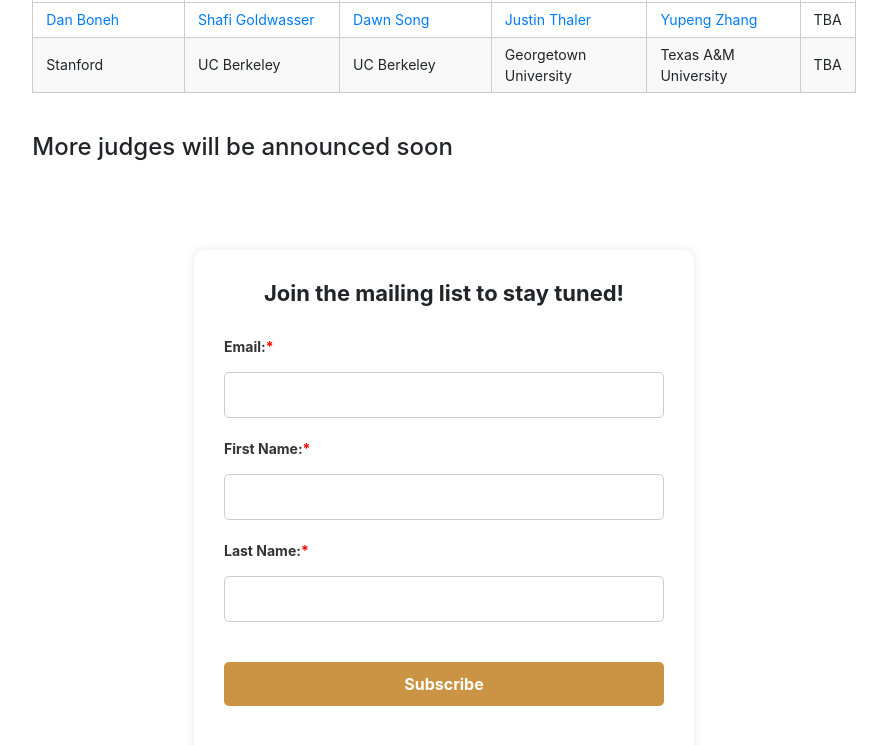
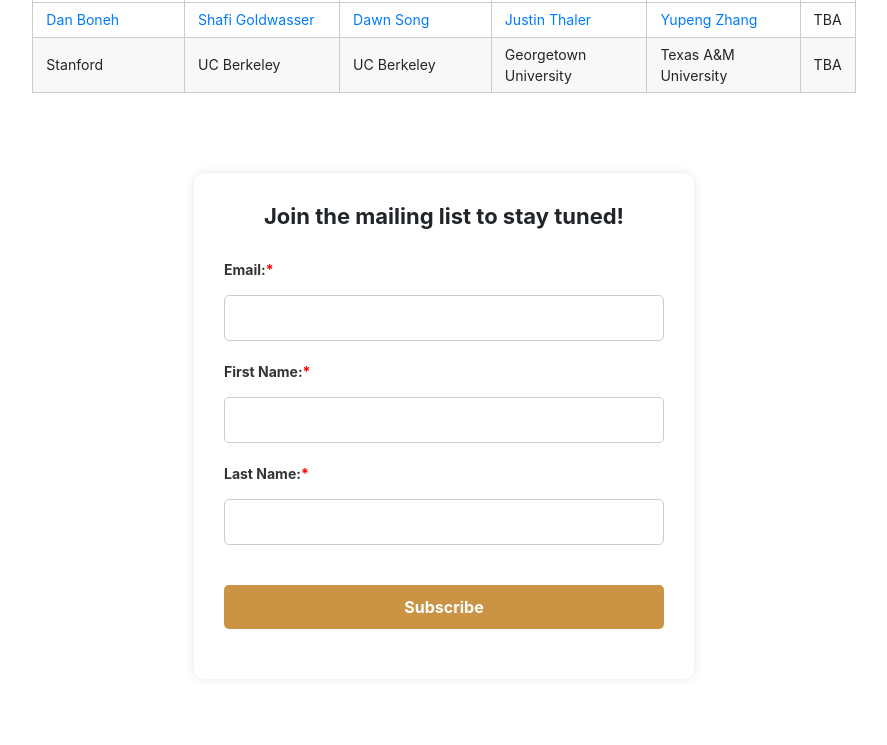
Before and after one commit to rdi-berkeley/zkp-web3-hackathon, a Jekyll site: the page built from index.md, in a window 1280 px wide and 900 px high, scrolled down 1705 px, cut to the strip 128-873 px from the top of the window. Shown: the whole strip, without its empty margins (196-1083 px from the left). Built offline with Jekyll 4.4.1, drawn with Linux system fonts in a browser that asks for light colours; nearby versions of some CDN libraries.

Commit message:
Update home.html

```diff
--- a/_layouts/home.html
+++ b/_layouts/home.html
@@ -162,7 +162,7 @@ cover-img: "/assets/img/ZKP_Web3 HackathonBanner.jpg"
       <th style="width: 20%;"><img style="object-fit:cover" width=150 height=200 src="{{site.baseurl}}/assets/img/dawn-berkeley.jpg" alt="Dawn Song"></th>
       <th style="width: 20%;"><img style="object-fit:cover" width=150 height=200 src="{{site.baseurl}}/assets/img/thaler.png" alt="Justin Thaler"></th>
       <th style="width: 20%;"><img style="object-fit:cover" width=150 height=200 src="{{site.baseurl}}/assets/img/yupeng.jpeg" alt="Yupeng Zhang"></th>
-      <th style="width: 20%;"><img style="object-fit:cover" width=150 height=200 src="{{site.baseurl}}/assets/img/mystery.png" alt="TBD"></th>
+      <th style="width: 20%;"><img style="object-fit:cover" width=300 height=200 src="{{site.baseurl}}/assets/img/mystery.png" alt="TBD"></th>
     </tr>
   </thead>
   <tbody>
@@ -185,8 +185,6 @@ cover-img: "/assets/img/ZKP_Web3 HackathonBanner.jpg"
   </tbody>
 </table>
 
-<div style="height:40px; width:100%; clear:both;"></div>
-<h4>More judges will be announced soon</h4>
 
 <div style="height:30px; width:100%; clear:both;"></div>
 <!--
```
